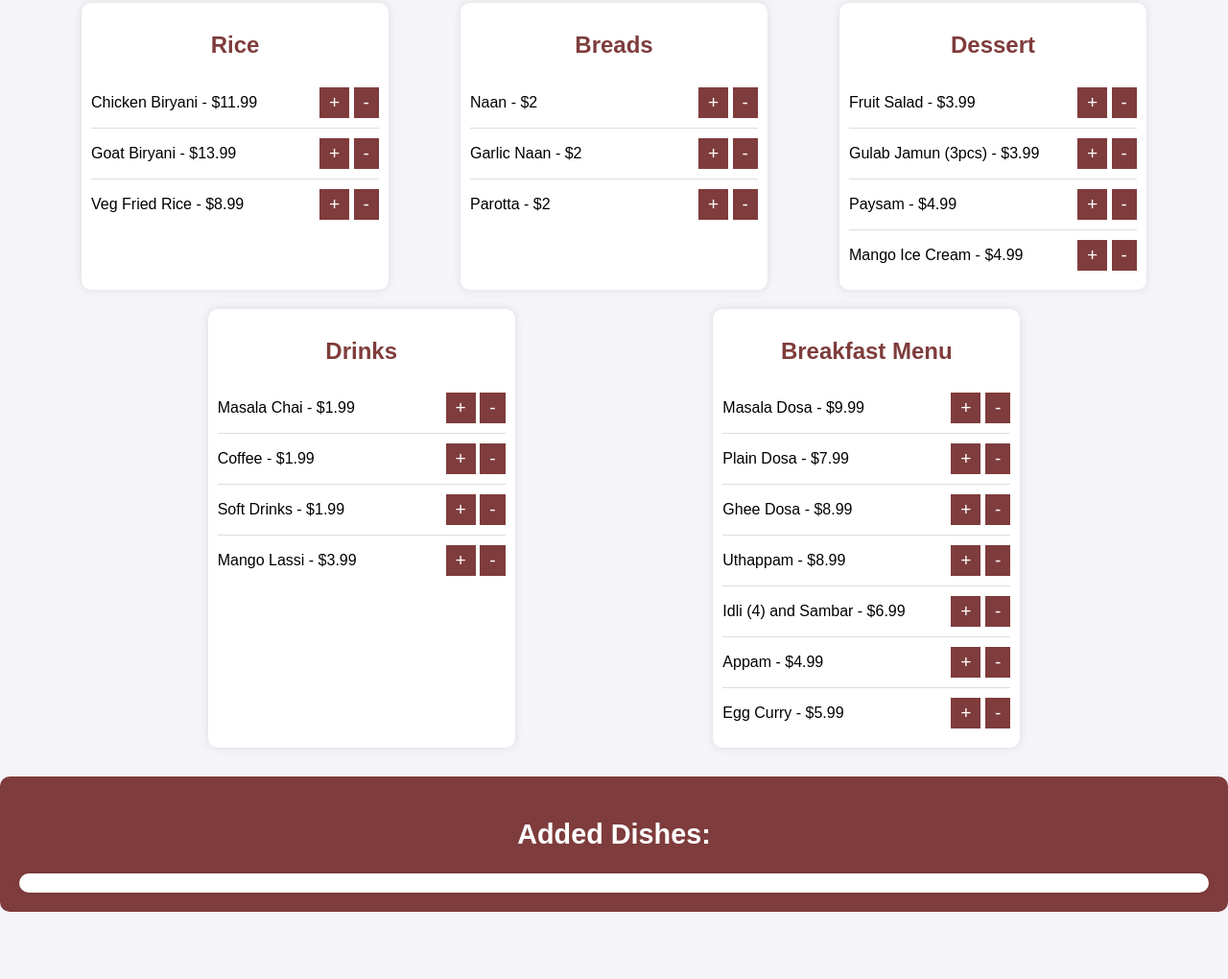
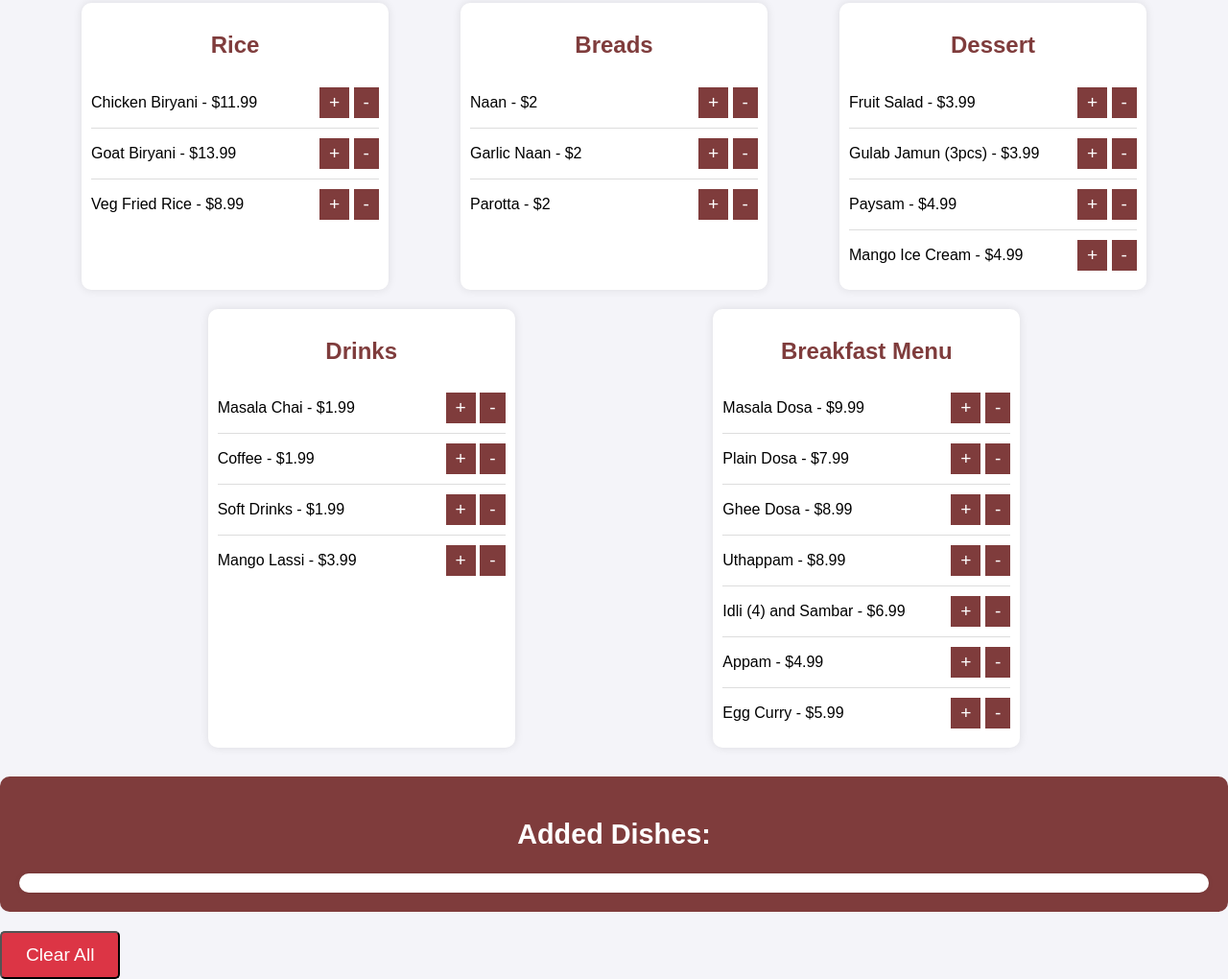
Before and after one commit to bshank69/bshank69.github.io, a plain HTML site: page menu.html in a window 1280 px wide. Shown: the part 590-1610 px from the top of the page at 96% size. Before the commit the page ends 1540 px from the top, so only its background shows below. Drawn offline with Linux system fonts and the light colour scheme.

Commit message:
Update menu.html

```diff
--- a/menu.html
+++ b/menu.html
@@ -2,7 +2,7 @@
 <html lang="en">
 <head>
     <meta charset="UTF-8">
-    <meta name="viewport" content="width=device-width, initial-scale=1.0">
+    <meta name="viewport" content="width=device-width, initial-scale=1.0, maximum-scale=1.0, user-scalable=no">
     <title>Royal Indian Cuisine Menu</title>
     <style>
         body {
@@ -12,22 +12,26 @@
             padding: 0;
             box-sizing: border-box;
         }
+
         header {
             background-color: #7f3c3c;
             color: white;
             padding: 20px;
             text-align: center;
         }
+
         header h1 {
             margin: 0;
             font-size: 2.5em;
         }
+
         .menu-container {
             display: flex;
             flex-wrap: wrap;
             justify-content: space-evenly;
             margin: 20px;
         }
+
         .menu-category {
             width: 100%;
             max-width: 300px;
@@ -37,10 +41,12 @@
             background-color: #fff;
             box-shadow: 0px 0px 10px rgba(0, 0, 0, 0.1);
         }
+
         .menu-category h2 {
             text-align: center;
             color: #7f3c3c;
         }
+
         .menu-item {
             display: flex;
             justify-content: space-between;
@@ -48,12 +54,15 @@
             padding: 10px 0;
             border-bottom: 1px solid #ddd;
         }
+
         .menu-item:last-child {
             border-bottom: none;
         }
+
         .menu-item p {
             margin: 0;
         }
+
         .menu-item button {
             padding: 5px 10px;
             border: none;
@@ -61,10 +70,17 @@
             color: white;
             cursor: pointer;
             font-size: 1.2em;
+            transition: transform 0.1s ease-in-out;
         }
+
+        .menu-item button:active {
+            transform: scale(0.95);
+        }
+
         .menu-item button:focus {
             outline: none;
         }
+
         .added-items-container {
             background-color: #7f3c3c;
             color: white;
@@ -74,6 +90,7 @@
             font-size: 1.2em;
             border-radius: 10px;
         }
+
         .added-items {
             margin-top: 10px;
             text-align: left;
@@ -85,14 +102,33 @@
             border-radius: 10px;
             box-shadow: 0px 0px 5px rgba(0, 0, 0, 0.1);
         }
+
         .added-items p {
             margin: 5px 0;
         }
+
+        #clear-all {
+            margin-top: 20px;
+            padding: 12px 25px;
+            background-color: #dc3545;
+            color: white;
+            font-size: 1.2rem;
+            text-decoration: none;
+            border-radius: 5px;
+            transition: background-color 0.3s ease;
+            cursor: pointer;
+        }
+
+        #clear-all:hover {
+            background-color: #c82333;
+        }
+
         @media (max-width: 768px) {
             .menu-container {
                 flex-direction: column;
                 align-items: center;
             }
+
             .menu-category {
                 width: 80%;
                 max-width: 100%;
@@ -215,7 +251,7 @@
         </div>
     </div>
 
-    <!-- Other Sections (South Indian, Rice, etc.) -->
+    <!-- South Indian Specials Section -->
     <div class="menu-category">
         <h2>South Indian Specials</h2>
         <div class="menu-item">
@@ -255,7 +291,7 @@
         </div>
     </div>
 
-    <!-- Other Menu Sections (Rice, Breads, Desserts, Drinks, Breakfast) -->
+    <!-- Rice Section -->
     <div class="menu-category">
         <h2>Rice</h2>
         <div class="menu-item">
@@ -281,6 +317,7 @@
         </div>
     </div>
 
+    <!-- Breads Section -->
     <div class="menu-category">
         <h2>Breads</h2>
         <div class="menu-item">
@@ -306,6 +343,7 @@
         </div>
     </div>
 
+    <!-- Dessert Section -->
     <div class="menu-category">
         <h2>Dessert</h2>
         <div class="menu-item">
@@ -338,6 +376,7 @@
         </div>
     </div>
 
+    <!-- Drinks Section -->
     <div class="menu-category">
         <h2>Drinks</h2>
         <div class="menu-item">
@@ -370,6 +409,7 @@
         </div>
     </div>
 
+    <!-- Breakfast Menu Section -->
     <div class="menu-category">
         <h2>Breakfast Menu</h2>
         <div class="menu-item">
@@ -432,6 +472,9 @@
     </div>
 </div>
 
+<!-- Clear All Button -->
+<button id="clear-all" onclick="clearAllItems()">Clear All</button>
+
 <script>
     let cart = {};
 
@@ -458,6 +501,11 @@
             }
         }
     }
+
+    function clearAllItems() {
+        cart = {}; // Clear the cart
+        updateAddedItems(); // Update the display
+    }
 </script>
 
 </body>
```
